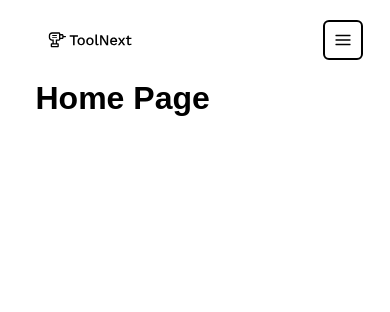
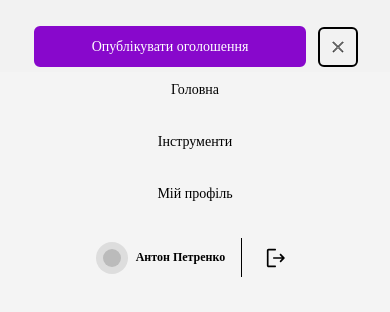
Before and after one commit to yangelia/toolnext-frontend, a Next.js app: page / in a window 390 px wide. Both pictures are taken after a click on the button "Open menu". Shown: the top 312 px of the page. Built offline with nearby package versions, Linux system fonts and the light colour scheme.

Commit message:
tablet and mobile versions implemented

```diff
--- a/app/globals.css
+++ b/app/globals.css
@@ -1,9 +1,49 @@
-* {
+body {
+  color: var(--foreground);
+  background: var(--background);
+  font-family: var(--font-roboto), sans-serif;
+  -webkit-font-smoothing: antialiased;
+  -moz-osx-font-smoothing: grayscale;
+  display: flex;
+  flex-direction: column;
+  min-height: 100vh;
+  margin: 0;
+  background-color: #f8f9fa;
+}
+
+ul,
+ol {
+  list-style-type: none;
   margin: 0;
   padding: 0;
-  box-sizing: border-box;
 }
 
-body {
-  font-family: sans-serif;
+p,
+h1,
+h2,
+h3,
+h4,
+h5,
+h6 {
+  margin: 0;
 }
+
+a {
+  text-decoration: none;
+  /* font-style: normal;
+    color: inherit; */
+}
+
+img {
+  display: block;
+  max-width: 100%;
+  height: 100%;
+}
+
+button {
+  cursor: pointer;
+}
+
+main {
+  flex: 1;
+}
--- a/components/Header/Header.module.css
+++ b/components/Header/Header.module.css
@@ -1,11 +1,15 @@
 .header {
-  background-color: #fff;
+  background-color: #f2f2f2;
+  padding: 16px 0;
+  position: sticky;
+  top: 0;
+  z-index: 150;
 }
 
 .container {
   max-width: 375px;
   margin: 0 auto;
-  padding: 20px;
+  padding: 0 20px;
   display: flex;
   align-items: center;
   justify-content: space-between;
@@ -17,29 +21,244 @@
   text-decoration: none;
 }
 
-/* кнопка 40x40, padding 8, бордер 2, радіус 6 */
 .menuBtn {
   display: flex;
   align-items: center;
   justify-content: center;
   flex-direction: row;
-  gap: 12px;
-
   width: 40px;
   height: 40px;
   padding: 8px;
-
   border: 2px solid #000;
   border-radius: 6px;
-  background: transparent;
-  cursor: pointer;
+  background-color: transparent;
+  transition: background-color 150ms ease, border-color 150ms ease,
+    color 150ms ease;
 }
 
+.menuBtn:hover,
 .menuBtn:focus-visible {
-  outline: 3px solid rgba(0, 0, 0, 0.3);
-  outline-offset: 3px;
+  background-color: #e7cdf4;
+  border-color: #000;
+  color: #000;
+}
+
+.menuBtn:active {
+  background-color: #8808cc;
+  border-color: #8808cc;
+  color: #fff;
+}
+
+.menuBtn:focus {
+  outline: none;
 }
 
 .menuIcon {
   display: block;
+  fill: none;
+  stroke: currentColor;
+  stroke-width: 2px;
 }
+
+/* ===== Mobile menu ===== */
+.backdrop {
+  position: fixed;
+  inset: 72px 0 0 0;
+  background: transparent;
+  z-index: 100;
+}
+
+.menuPanel {
+  position: fixed;
+  top: 72px;
+  left: 0;
+  right: 0;
+  bottom: 0;
+  background-color: #f4f4f4;
+  padding: 10px 20px;
+}
+
+.nav {
+  display: flex;
+  flex-direction: column;
+  align-items: center;
+  gap: 36px;
+}
+
+.navLink {
+  font-size: 14px;
+  color: #000;
+  transition: color 150ms ease, text-decoration-color 150ms ease;
+}
+
+.navLink:hover,
+.navLink:focus-visible {
+  color: #000;
+  text-decoration: underline;
+  text-decoration-thickness: 2px;
+  text-underline-offset: 4px;
+}
+
+.navLink:active {
+  color: #8808cc;
+  text-decoration: underline;
+  text-decoration-thickness: 2px;
+  text-underline-offset: 4px;
+}
+
+.primaryBtn {
+  width: 100%;
+  max-width: 335px;
+  height: 48px;
+  border-radius: 6px;
+  display: inline-flex;
+  align-items: center;
+  justify-content: center;
+  border: 2px solid #8808cc;
+  background: #8808cc;
+  color: #fff;
+  font-weight: 500;
+  font-size: 14px;
+  line-height: 1.5;
+  transition: background-color 150ms ease, border-color 150ms ease,
+    color 150ms ease;
+}
+
+.primaryBtn:hover,
+.primaryBtn:focus-visible {
+  background-color: transparent;
+  border-color: #8808cc;
+  color: #000;
+}
+
+.primaryBtn:focus {
+  outline: none;
+}
+
+.primaryBtn:active {
+  background-color: #e7cdf4;
+  border-color: #8808cc;
+  color: #000;
+}
+
+/* auth user row */
+.userRow {
+  width: 100%;
+  display: flex;
+  align-items: center;
+  justify-content: center;
+  gap: 16px;
+}
+
+.userLeft {
+  display: flex;
+  align-items: center;
+  gap: 8px;
+}
+
+.avatar {
+  width: 36px;
+  height: 36px;
+  border-radius: 50%;
+  overflow: hidden;
+  background: #ddd;
+  display: flex;
+  align-items: center;
+  justify-content: center;
+}
+
+.avatarPlaceholder {
+  width: 18px;
+  height: 18px;
+  border-radius: 50%;
+  background: #bbb;
+}
+
+.userName {
+  font-size: 12px;
+  font-weight: 600;
+  color: #000;
+}
+
+.userDivider {
+  width: 1px;
+  height: 39px;
+  background: #000;
+}
+
+.logoutBtn {
+  border: none;
+  background: transparent;
+  display: inline-flex;
+  align-items: center;
+  justify-content: center;
+}
+
+@media (max-width: 768px) {
+  .header {
+    padding: 26px 0;
+  }
+  .container {
+    max-width: 768px;
+    padding: 0 32px;
+  }
+
+  /* ===== Mobile menu ===== */
+
+  .actions {
+    display: flex;
+    align-items: center;
+    gap: 12px;
+  }
+
+  .publishBtn {
+    display: none;
+  }
+
+  .publishBtn {
+    display: inline-flex;
+    align-items: center;
+    justify-content: center;
+    padding: 8px 20px;
+    border-radius: 6px;
+    border: 2px solid #8808cc;
+    background: #8808cc;
+    color: #fff;
+    width: 228px;
+    text-decoration: none;
+    font-weight: 500;
+    font-size: 14px;
+    line-height: 1.5;
+    transition: background-color 150ms ease, border-color 150ms ease,
+      color 150ms ease;
+  }
+
+  .publishBtn:hover,
+  .publishBtn:focus-visible {
+    background-color: transparent;
+    border-color: #8808cc;
+    color: #000;
+  }
+
+  .publishBtn:active {
+    background-color: #e7cdf4;
+    border-color: #8808cc;
+    color: #000;
+  }
+
+  .publishBtn:focus {
+    outline: none;
+  }
+
+  .primaryBtn {
+    max-width: 158px;
+    max-height: 37px;
+  }
+
+  /* auth user row */
+
+  .avatar {
+    width: 32px;
+    height: 32px;
+  }
+}
--- a/components/Header/Header.tsx
+++ b/components/Header/Header.tsx
@@ -1,8 +1,40 @@
+"use client";
+
 import Link from "next/link";
 import Image from "next/image";
 import css from "./Header.module.css";
+import { useEffect, useState } from "react";
 
 export default function Header() {
+  const [isMenuOpen, setIsMenuOpen] = useState(false);
+
+  //! test
+  // const isAuth = false;
+  const isAuth = true;
+
+  const user = {
+    name: "Антон Петренко",
+    avatarUrl: "",
+  };
+
+  const iconId = isMenuOpen ? "icon-close" : "icon-menu";
+
+  useEffect(() => {
+    const onKeyDown = (e: KeyboardEvent) => {
+      if (e.key === "Escape") setIsMenuOpen(false);
+    };
+    if (isMenuOpen) {
+      document.addEventListener("keydown", onKeyDown);
+      document.body.style.overflow = "hidden";
+    }
+    return () => {
+      document.removeEventListener("keydown", onKeyDown);
+      document.body.style.overflow = "";
+    };
+  }, [isMenuOpen]);
+
+  const closeMenu = () => setIsMenuOpen(false);
+
   return (
     <header className={css.header}>
       <div className={css.container}>
@@ -16,17 +48,112 @@ export default function Header() {
           />
         </Link>
 
-        <button className={css.menuBtn} type="button" aria-label="Open menu">
+        <div className={css.actions}>
+          {isAuth && (
+            <Link href="/tools/create" className={css.publishBtn}>
+              Опублікувати оголошення
+            </Link>
+          )}
+          <button
+            className={css.menuBtn}
+            type="button"
+            aria-label={isMenuOpen ? "Close menu" : "Open menu"}
+            onClick={() => setIsMenuOpen((v) => !v)}
+          >
             <svg
               className={css.menuIcon}
               width="24"
               height="24"
               aria-hidden="true"
             >
-            <use href="/icons/sprite.svg#icon-menu" />
+              <use href={`/icons/sprite.svg#${iconId}`} />
             </svg>
           </button>
         </div>
+      </div>
+
+      {isMenuOpen && (
+        <div className={css.backdrop} onClick={closeMenu}>
+          <div
+            id="mobile-menu"
+            className={css.menuPanel}
+            role="dialog"
+            aria-modal="true"
+            onClick={(e) => e.stopPropagation()} // прибрала закриття меню кліком на панельці
+          >
+            <nav className={css.nav}>
+              <Link className={css.navLink} href="/" onClick={closeMenu}>
+                Головна
+              </Link>
+              <Link className={css.navLink} href="/tools" onClick={closeMenu}>
+                Інструменти
+              </Link>
+
+              {!isAuth ? (
+                <>
+                  <Link
+                    className={css.navLink}
+                    href="/auth/login"
+                    onClick={closeMenu}
+                  >
+                    Увійти
+                  </Link>
+
+                  <Link
+                    className={css.primaryBtn}
+                    href="/auth/register"
+                    onClick={closeMenu}
+                  >
+                    Зареєструватися
+                  </Link>
+                </>
+              ) : (
+                <>
+                  <Link
+                    className={css.navLink}
+                    href="/profile"
+                    onClick={closeMenu}
+                  >
+                    Мій профіль
+                  </Link>
+                  <div className={css.userRow}>
+                    <div className={css.userLeft}>
+                      <div className={css.avatar}>
+                        {user.avatarUrl ? (
+                          <Image
+                            src={user.avatarUrl}
+                            alt={user.name}
+                            width={32}
+                            height={32}
+                          />
+                        ) : (
+                          <span
+                            className={css.avatarPlaceholder}
+                            aria-hidden="true"
+                          />
+                        )}
+                      </div>
+                      <p className={css.userName}>{user.name}</p>
+                    </div>
+
+                    <span className={css.userDivider} />
+
+                    <button
+                      className={css.logoutBtn}
+                      aria-label="Logout"
+                      onClick={closeMenu}
+                    >
+                      <svg width="24" height="24" aria-hidden="true">
+                        <use href="/icons/sprite.svg#icon-logout" />
+                      </svg>
+                    </button>
+                  </div>
+                </>
+              )}
+            </nav>
+          </div>
+        </div>
+      )}
     </header>
   );
 }
```
Lines whose indentation alone changed are shown as unchanged.
